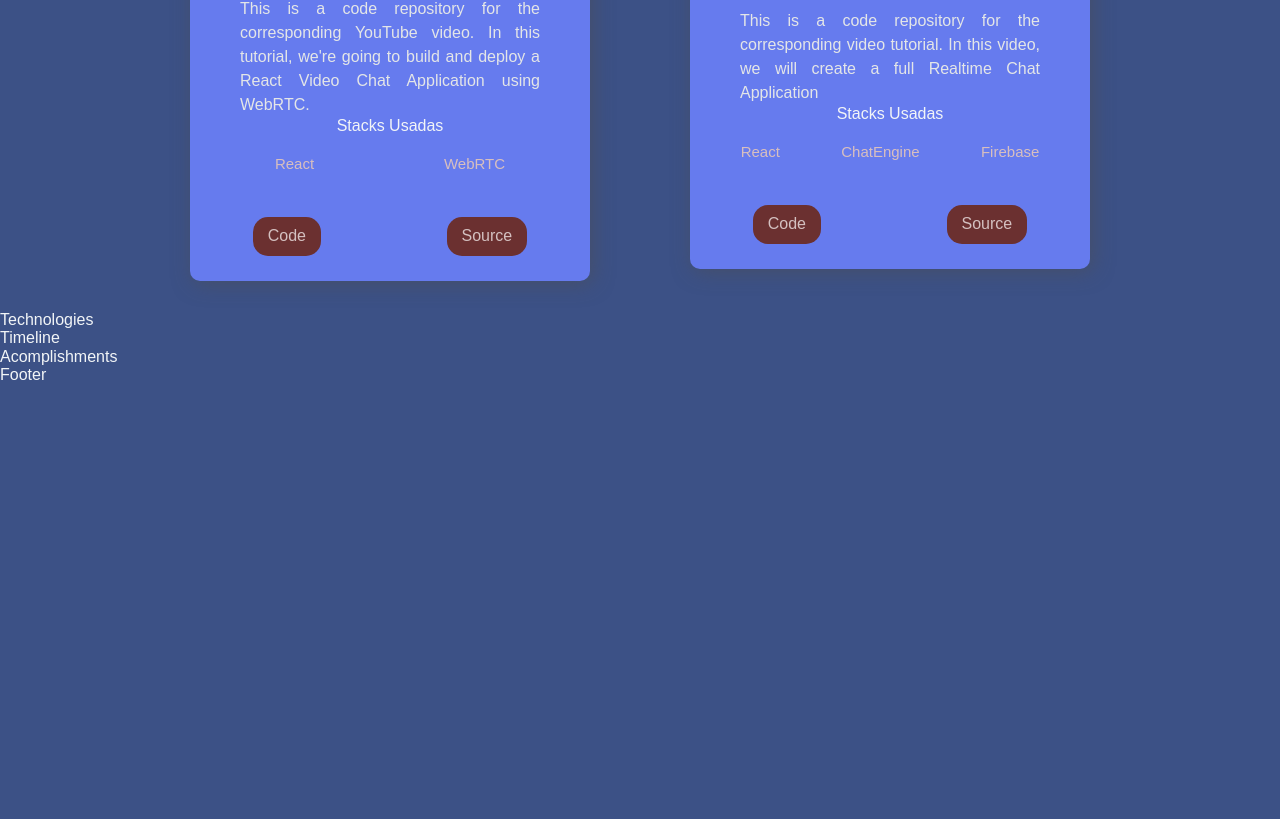
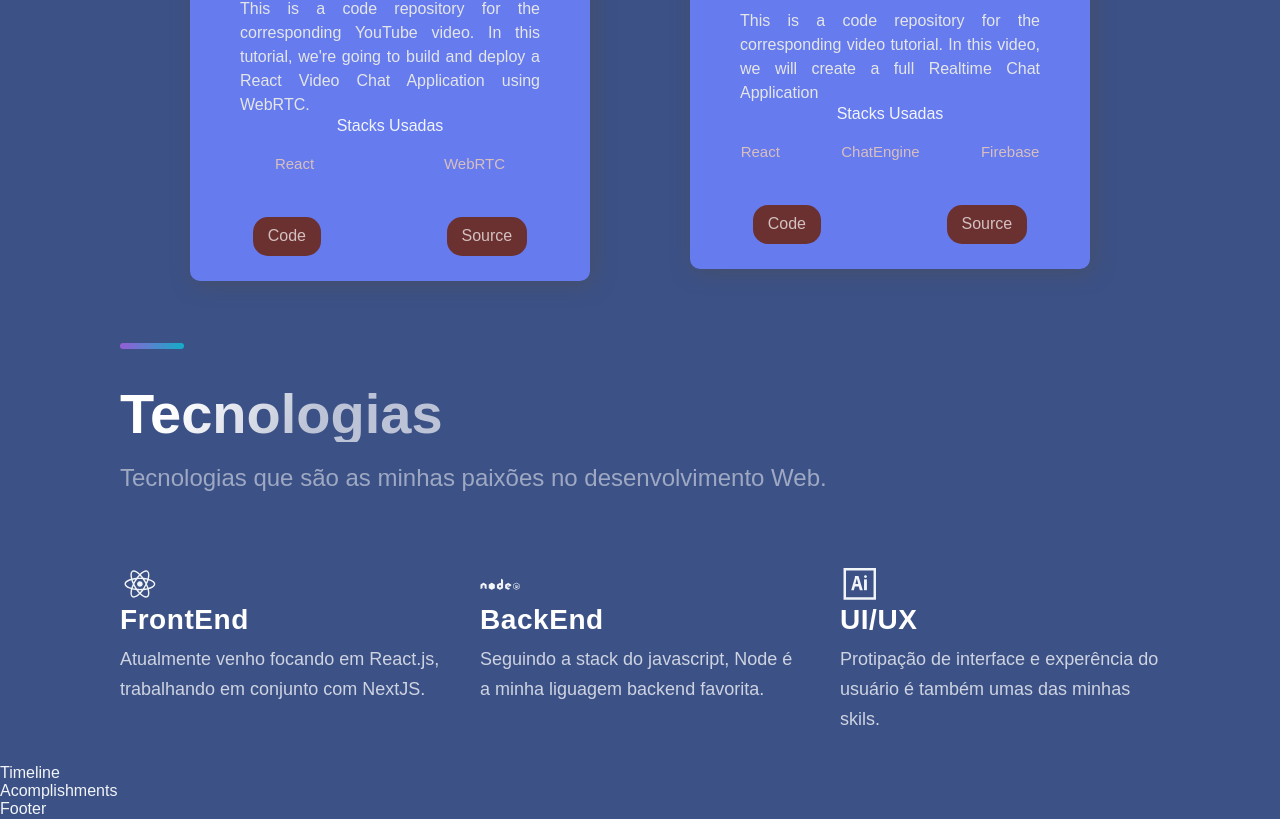
Before and after one commit to israelcena/mynewportfolio, a Next.js app: page / in a window 1280 px wide. Shown: the part 2031-2850 px from the top of the page. Before the commit the page ends 2415 px from the top, so only its background shows below. Built offline with nearby package versions, Linux system fonts and the light colour scheme.

Commit message:
include tecnologies page

```diff
--- a/src/components/Technologies/Technologies.js
+++ b/src/components/Technologies/Technologies.js
@@ -1,12 +1,47 @@
 import React from 'react';
-import { DiFirebase, DiReact, DiZend } from 'react-icons/di';
+import { DiIllustrator, DiReact, DiNodejs } from 'react-icons/di';
 import { Section, SectionDivider, SectionText, SectionTitle } from '../../styles/GlobalComponents';
 import { List, ListContainer, ListItem, ListParagraph, ListTitle } from './TechnologiesStyles';
 
 const Technologies = () =>  (
-  <div>
-    Technologies
-  </div>
+  <Section id="tech">
+    <SectionDivider />
+    <br/>
+    <br/>
+    <SectionTitle>Tecnologias</SectionTitle>
+    <SectionText>
+      Tecnologias que são as minhas paixões no desenvolvimento Web.
+    </SectionText>
+    <List>
+      <ListItem>
+        <DiReact size="4rem" />
+        <ListContainer>
+          <ListTitle>FrontEnd</ListTitle>
+          <ListParagraph>
+            Atualmente venho focando em React.js, trabalhando em conjunto com NextJS.
+          </ListParagraph>
+        </ListContainer>
+      </ListItem>
+      <ListItem>
+        <DiNodejs size="4rem" />
+        <ListContainer>
+          <ListTitle>BackEnd</ListTitle>
+          <ListParagraph>
+            Seguindo a stack do javascript, Node é a minha liguagem backend favorita.
+          </ListParagraph>
+        </ListContainer>
+      </ListItem>
+      <ListItem>
+        <DiIllustrator size="4rem" />
+        <ListContainer>
+          <ListTitle>UI/UX</ListTitle>
+          <ListParagraph>
+            Protipação de interface e experência do usuário é também umas das minhas skils.
+          </ListParagraph>
+        </ListContainer>
+      </ListItem>
+    </List>
+  </Section>
 );
 
 export default Technologies;
```
